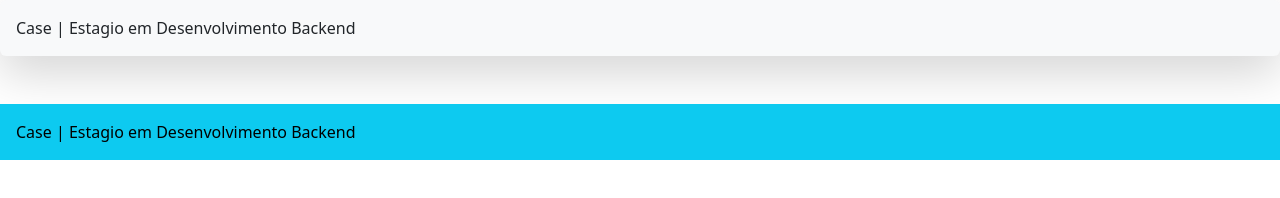
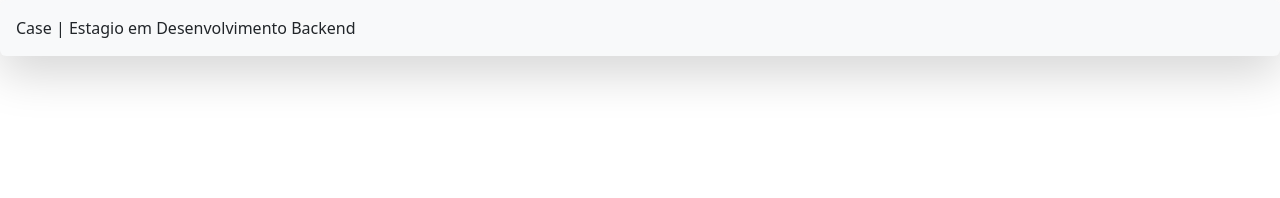
Before and after one commit to suellenwi/calculadora, a plain HTML site: page Untitled-1.html in a window 1280 px wide. Drawn offline with nearby package versions, Linux system fonts and the light colour scheme.

Commit message:
Update Untitled-1.html

```diff
--- a/Untitled-1.html
+++ b/Untitled-1.html
@@ -4,7 +4,7 @@
 
     <link href="https://cdn.jsdelivr.net/npm/bootstrap@5.3.2/dist/css/bootstrap.min.css" rel="stylesheet" integrity="sha384-T3c6CoIi6uLrA9TneNEoa7RxnatzjcDSCmG1MXxSR1GAsXEV/Dwwykc2MPK8M2HN" crossorigin="anonymous">
 
-<link href="Untitled-1.html"
+<link href="Untitled-1.html" rel="stylesheet" type="text/CSS">
 
     <meta charset="UTF-8">
     <meta name="viewport" content="width=device-width, initial-scale=1.0">
@@ -13,12 +13,7 @@
 
 <body>
 
-    <div class="shadow-lg p-3 mb-5 bg-body-tertiary rounded">Case | Estagio em Desenvolvimento Backend</div>
-
-    <div class="text-bg-info p-3">Case | Estagio em Desenvolvimento Backend</div>
-
-
-
+    <div id="cal" class="shadow-lg p-3 mb-5 bg-body-tertiary rounded">Case | Estagio em Desenvolvimento Backend</div>
 
 </body>
 
```
